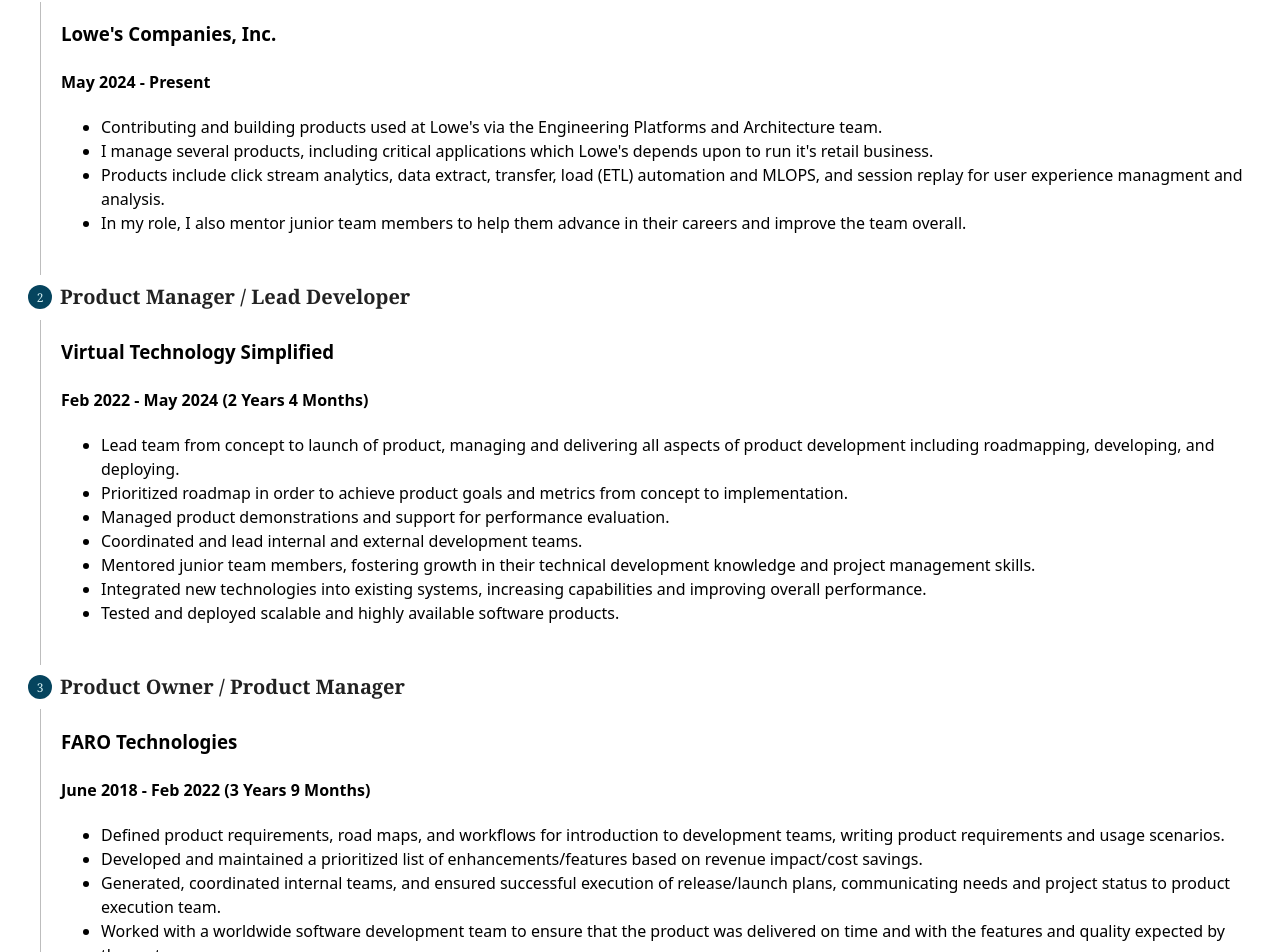
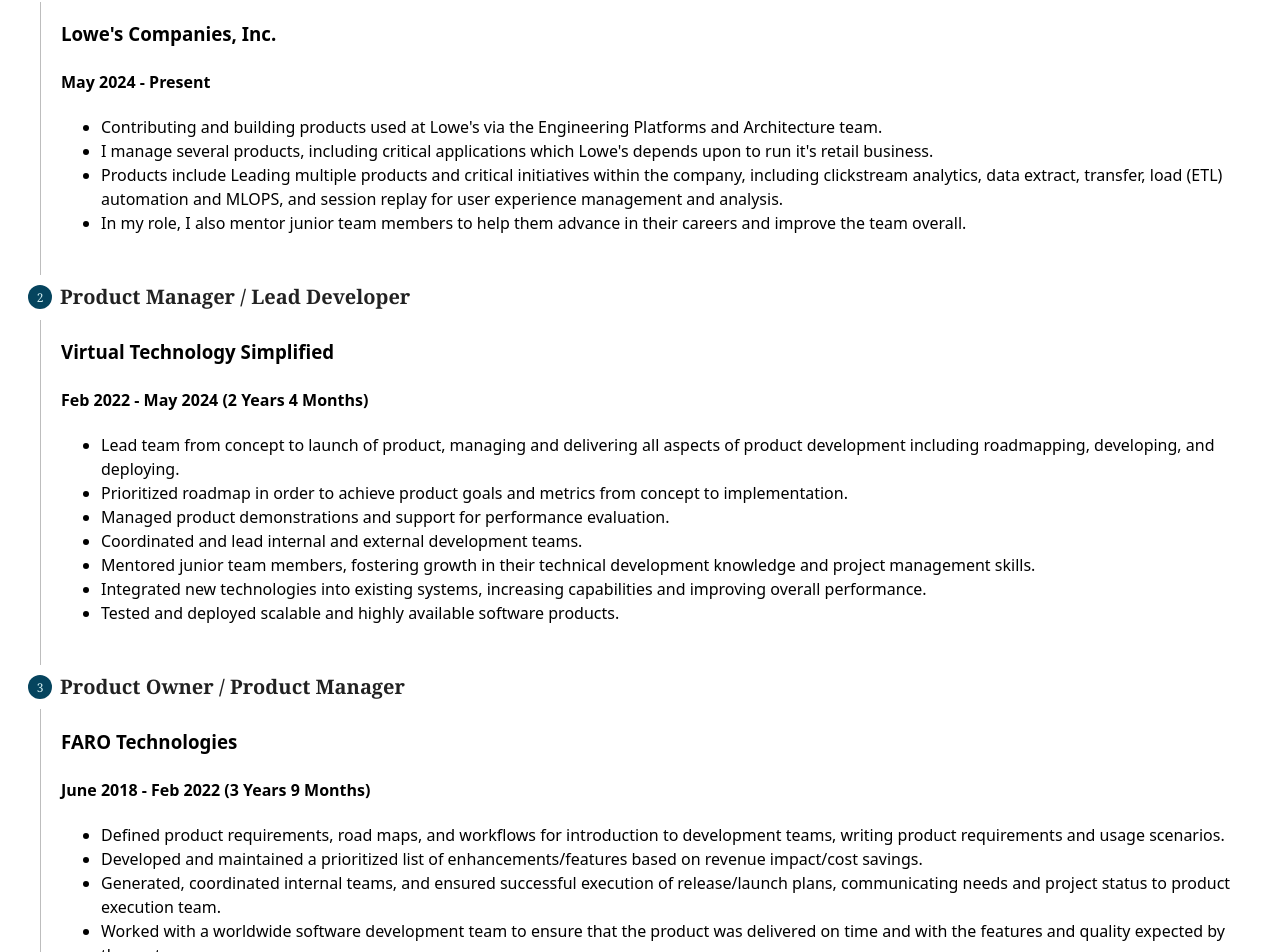
Before and after one commit to bighamj/bigham, a React (Vite) app: page / in a window 1280 px wide. Shown: the part 2170-3122 px from the top of the page. Built offline with nearby package versions, Linux system fonts and the light colour scheme.

Commit message:
Update About.jsx

```diff
--- a/src/containers/About/About.jsx
+++ b/src/containers/About/About.jsx
@@ -16,7 +16,7 @@
       description: [
         "Contributing and building products used at Lowe's via the Engineering Platforms and Architecture team.",
         "I manage several products, including critical applications which Lowe's depends upon to run it's retail business.",
-        "Products include click stream analytics, data extract, transfer, load (ETL) automation and MLOPS, and session replay for user experience managment and analysis.",
+        "Products include Leading multiple products and critical initiatives within the company, including clickstream analytics, data extract, transfer, load (ETL) automation and MLOPS, and session replay for user experience management and analysis.",
         "In my role, I also mentor junior team members to help them advance in their careers and improve the team overall.",
       ],
     },
```
